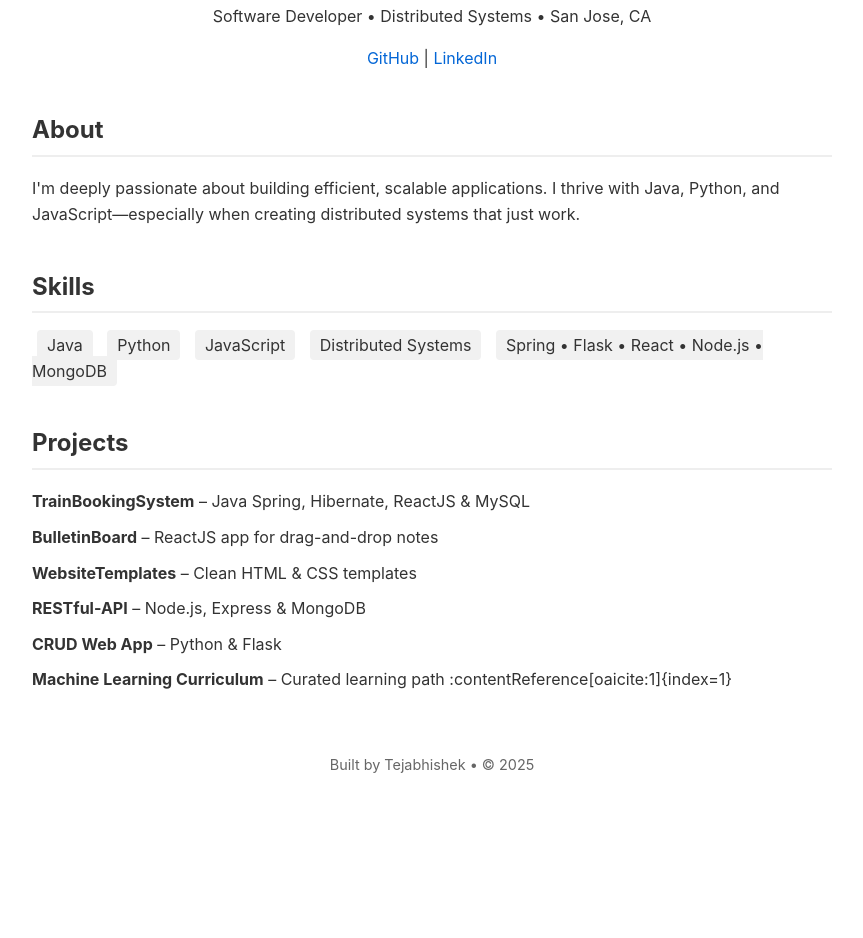
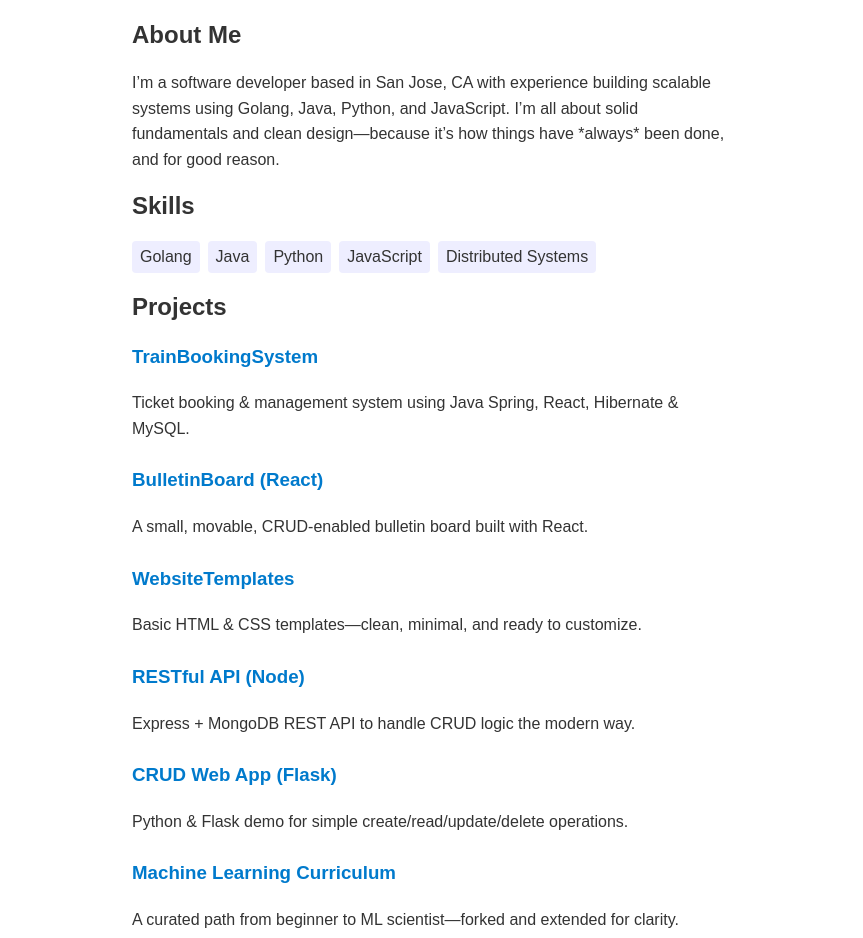
Before and after one commit to Tejabhishek/tejabhishek.github.io, a plain HTML site: page index.html in a window 1280 px wide. Shown: the part 116-1054 px from the top of the page, without its empty margins (208-1071 px from the left). Before the commit the page ends 932 px from the top, so only its background shows below. Drawn offline with Linux system fonts and the light colour scheme.

Commit message:
Index.html V1.1

```diff
--- a/index.html
+++ b/index.html
@@ -2,71 +2,70 @@
 <html lang="en">
 <head>
   <meta charset="UTF-8">
-  <meta name="viewport" content="width=device-width, initial-scale=1">
   <title>Tejabhishek Sreepada</title>
+  <meta name="viewport" content="width=device-width,initial-scale=1">
   <style>
-    body {
-      font-family: -apple-system, BlinkMacSystemFont, 'Segoe UI', Roboto, sans-serif;
-      max-width: 800px;
-      margin: 40px auto;
-      padding: 0 20px;
-      color: #333;
-      line-height: 1.6;
-    }
-    header { text-align: center; margin-bottom: 40px; }
-    h1 { margin-bottom: 10px; font-size: 2.5rem; }
-    h2 { margin-top: 40px; font-size: 1.5rem; border-bottom: 2px solid #eee; padding-bottom: 5px; }
-    ul { list-style-type: none; padding: 0; }
-    li { margin: 10px 0; }
-    a { color: #0366d6; text-decoration: none; }
-    a:hover { text-decoration: underline; }
-    .skills span { background: #f1f1f1; padding: 5px 10px; margin: 5px; border-radius: 4px; }
-    footer { margin-top: 60px; text-align: center; color: #666; font-size: 0.9rem; }
+    body{font-family:sans-serif;max-width:600px;margin:2rem auto;line-height:1.6;padding:0 1rem;color:#333}
+    h1,h2{line-height:1.2}
+    a{color:#007acc;text-decoration:none}
+    .skills{display:flex;gap:0.5rem;flex-wrap:wrap}
+    .skills span{background:#eef;border-radius:4px;padding:0.2rem 0.5rem}
+    .project{margin-bottom:1.5rem}
+    footer{margin-top:2rem;font-size:0.9rem;color:#666;text-align:center}
   </style>
 </head>
 <body>
-  <header>
-    <h1>Tejabhishek Sreepada</h1>
-    <p>Software Developer • Distributed Systems • San Jose, CA</p>
-    <p>
-      <a href="https://github.com/Tejabhishek">GitHub</a> |
-      <a href="https://linkedin.com/in/tejabhishek/">LinkedIn</a>
-    </p>
-  </header>
+  <h1>Tejabhishek Sreepada</h1>
+  <p><em>Developer. Distributed Systems Enthusiast. Full-Stack Generalist.</em></p>
 
   <section>
-    <h2>About</h2>
-    <p>
-      I'm deeply passionate about building efficient, scalable applications.
-      I thrive with Java, Python, and JavaScript—especially when creating distributed systems that just work.
-    </p>
+    <h2>About Me</h2>
+    <p>I’m a software developer based in San Jose, CA with experience building scalable systems using Golang, Java, Python, and JavaScript. I’m all about solid fundamentals and clean design—because it’s how things have *always* been done, and for good reason.</p>
   </section>
 
   <section>
     <h2>Skills</h2>
-    <p class="skills">
-      <span>Java</span>
-      <span>Python</span>
-      <span>JavaScript</span>
-      <span>Distributed Systems</span>
-      <span>Spring • Flask • React • Node.js • MongoDB</span>
-    </p>
+    <div class="skills">
+      <span>Golang</span><span>Java</span><span>Python</span><span>JavaScript</span><span>Distributed Systems</span>
+    </div>
   </section>
 
   <section>
     <h2>Projects</h2>
-    <ul>
-      <li><strong>TrainBookingSystem</strong> – Java Spring, Hibernate, ReactJS &amp; MySQL</li>
-      <li><strong>BulletinBoard</strong> – ReactJS app for drag-and-drop notes</li>
-      <li><strong>WebsiteTemplates</strong> – Clean HTML & CSS templates</li>
-      <li><strong>RESTful-API</strong> – Node.js, Express & MongoDB</li>
-      <li><strong>CRUD Web App</strong> – Python & Flask</li>
-      <li><strong>Machine Learning Curriculum</strong> – Curated learning path :contentReference[oaicite:1]{index=1}</li>
-    </ul>
+
+    <div class="project">
+      <h3><a href="https://github.com/Tejabhishek/TrainBookingSystem-Java-Spring-ReactJS-MySQL">TrainBookingSystem</a></h3>
+      <p>Ticket booking & management system using Java Spring, React, Hibernate & MySQL.</p>
+    </div>
+
+    <div class="project">
+      <h3><a href="https://github.com/Tejabhishek/BulletinBoard-using-ReactJS">BulletinBoard (React)</a></h3>
+      <p>A small, movable, CRUD-enabled bulletin board built with React.</p>
+    </div>
+
+    <div class="project">
+      <h3><a href="https://github.com/Tejabhishek/WebsiteTemplates">WebsiteTemplates</a></h3>
+      <p>Basic HTML & CSS templates—clean, minimal, and ready to customize.</p>
+    </div>
+
+    <div class="project">
+      <h3><a href="https://github.com/Tejabhishek/RESTFul-API-with-MongoDB-Express-and-Node">RESTful API (Node)</a></h3>
+      <p>Express + MongoDB REST API to handle CRUD logic the modern way.</p>
+    </div>
+
+    <div class="project">
+      <h3><a href="https://github.com/Tejabhishek/CRUDwebappwithpythonandflask">CRUD Web App (Flask)</a></h3>
+      <p>Python & Flask demo for simple create/read/update/delete operations.</p>
+    </div>
+
+    <div class="project">
+      <h3><a href="https://github.com/Tejabhishek/Machine-Learning-Curriculum">Machine Learning Curriculum</a></h3>
+      <p>A curated path from beginner to ML scientist—forked and extended for clarity.</p>
+    </div>
   </section>
 
   <footer>
-    Built by Tejabhishek • © 2025
+    <p>Find me on <a href="https://github.com/Tejabhishek">GitHub</a> • <a href="https://linkedin.com/in/tejabhishek/">LinkedIn</a></p>
   </footer>
 </body>
 </html>
```
